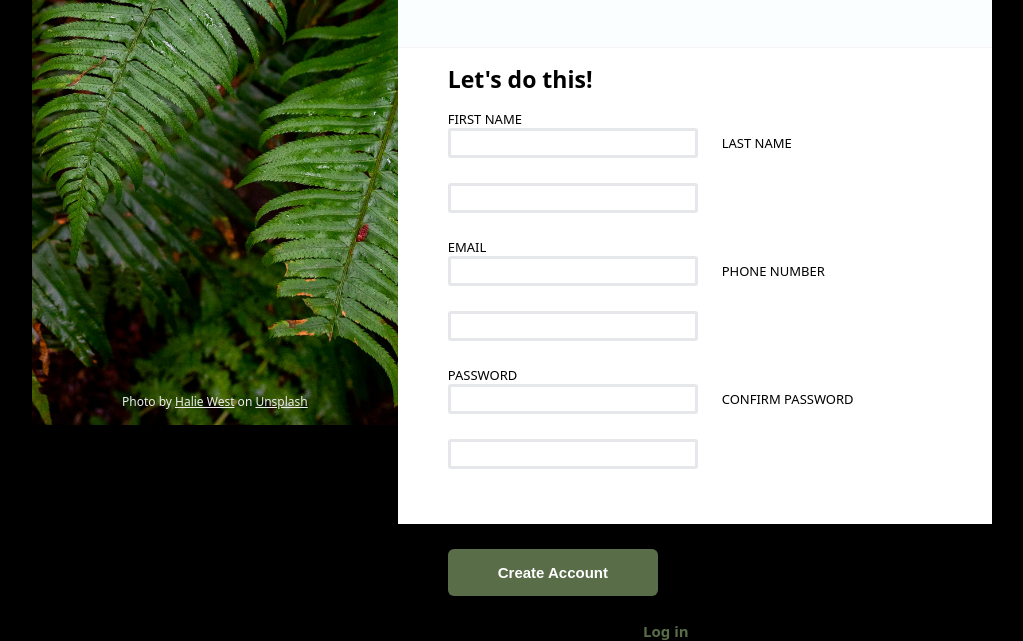
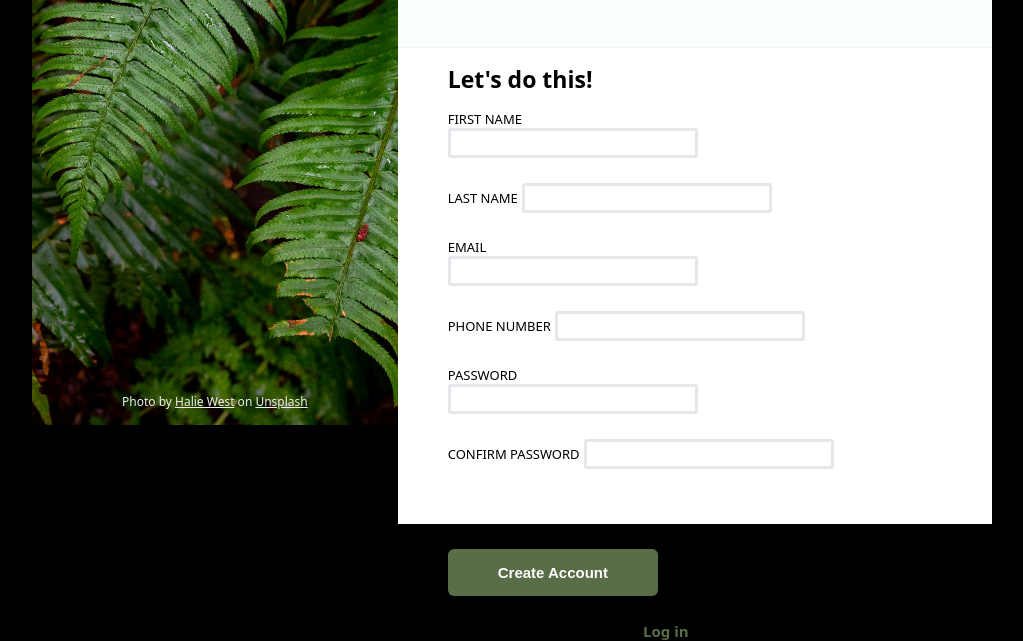
Before and after one commit to CaptainDeuce/odin-sign-up-form, a plain HTML site: page index.html in a window 1280 px wide. Shown: the part 375-1016 px from the top of the page, without its empty margins (128-1151 px from the left). Drawn offline with Linux system fonts and the light colour scheme.

Commit message:
Add a class to each label/text pairing

```diff
--- a/index.html
+++ b/index.html
@@ -28,27 +28,39 @@
                 <p>Let's do this!</p>
 
                 <div class="full-name">
+                    <div class="field">
                         <label for="first-name">FIRST NAME</label>
                         <input type="text" id="first-name" name="first-name">
+                    </div>
 
+                    <div class="field">
                         <label for="last-name">LAST NAME</label>
                         <input type="text" id="last-name" name="last-name">
                     </div>
+                </div>
 
                 <div class="communication">
+                    <div class="field">
                         <label for="email">EMAIL</label>
                         <input type="email" id="email" name="email">
+                    </div>
 
+                    <div class="field">
                         <label for="phone-number">PHONE NUMBER</label>
                         <input type="tel" id="phone-number" name="phone-number">
                     </div>
+                </div>
 
                 <div class="pwd">
+                    <div class="field">
                         <label for="password">PASSWORD</label>
                         <input type="password" id="password" name="password" minlength="8" maxlength="15">
+                    </div>
 
+                    <div class="field">
                         <label for="confirm-password">CONFIRM PASSWORD</label>
                         <input type="password" id="confirm-password" name="confirm-password" minlength="8" maxlength="15">
+                    </div>
                 </div>
             </div>
         </form>
```
Lines whose indentation alone changed are shown as unchanged.
